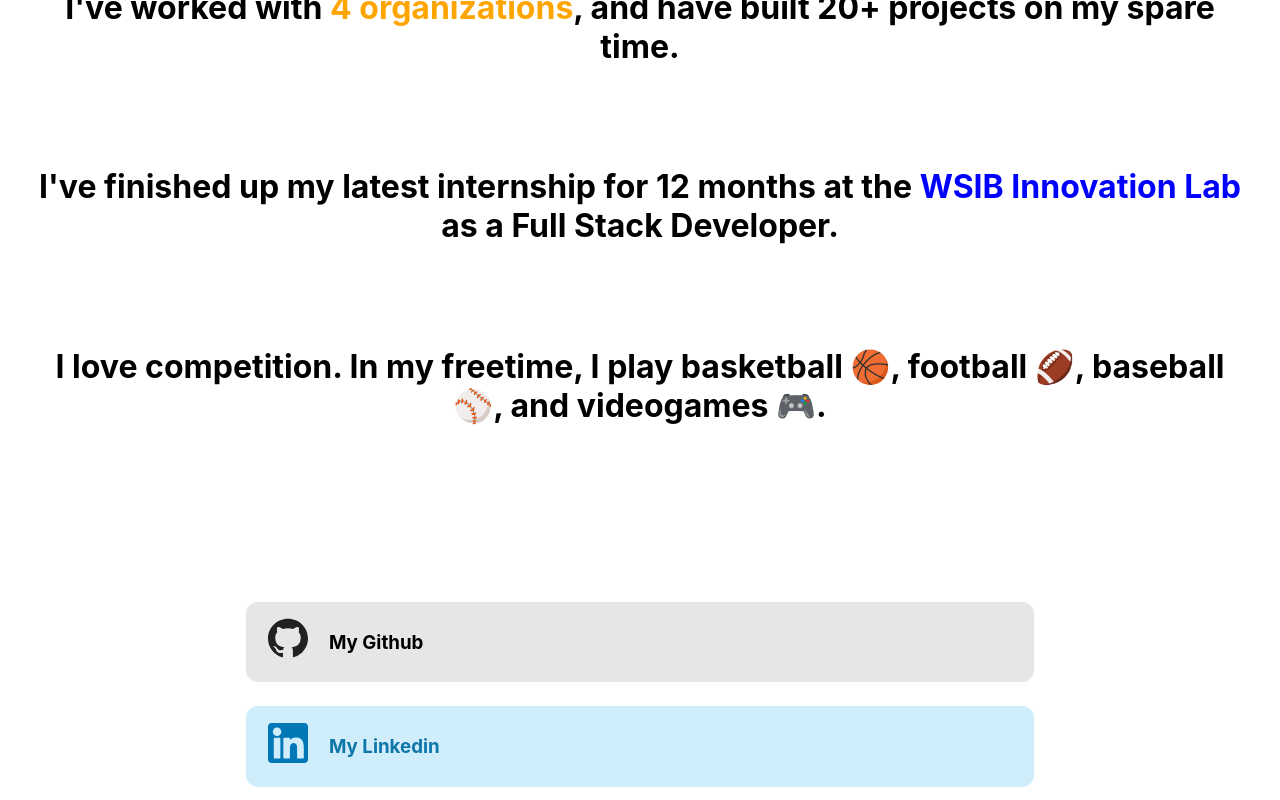
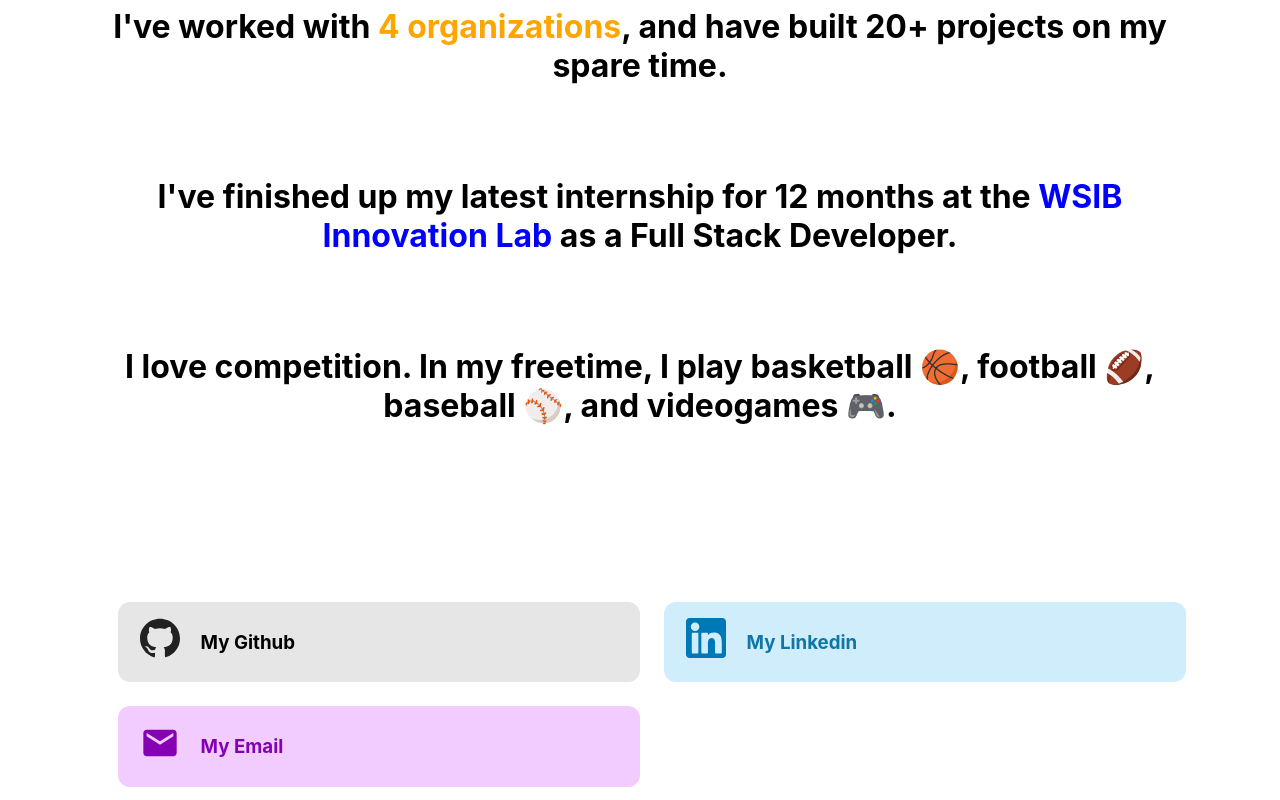
Before and after one commit to bilalmalik4321/Personal-Website-Redesign, a React (Create React App) app: page /about-me in a window 1280 px wide. Shown: the part 718-1518 px from the top of the page. Built offline with nearby package versions, Linux system fonts and the light colour scheme.

Commit message:
unclick hamburger by pressing anywhere, allow desktop view of contact links

```diff
--- a/src/App.css
+++ b/src/App.css
@@ -1,5 +1,15 @@
 .App {
   text-align: center;
+}
+
+.app-container {
+  -webkit-touch-callout: none; /* iOS Safari */
+  -webkit-user-select: none; /* Safari */
+   -khtml-user-select: none; /* Konqueror HTML */
+     -moz-user-select: none; /* Old versions of Firefox */
+      -ms-user-select: none; /* Internet Explorer/Edge */
+          user-select: none; /* Non-prefixed version, currently
+                                supported by Chrome, Edge, Opera and Firefox */
 }
 
 .App-logo {
--- a/src/App.tsx
+++ b/src/App.tsx
@@ -8,37 +8,15 @@
 
 import React from 'react';
 import './App.css';
-import { Route, Switch, BrowserRouter as Router } from "react-router-dom";
-import { NavBar } from 'components/navBar/navBar';
-import { HomePage } from 'components/pages/homePage/homePage';
 import { NavBarContext } from 'components/navBar/navBarContext';
-import { AboutPage } from 'components/pages/aboutPage/aboutPage';
-import { Footer } from 'footer';
-import { Experience } from 'components/experience/experience';
+import { Routing } from 'components/routing/routing';
 
 const App: React.FC = () => {
 
   return (
-    <Router>
-      <NavBarContext>
-        <NavBar/>
-      </NavBarContext>
-      <Switch>
-        <Route path="/about-me">
-          <AboutPage/>
-        </Route>
-        <Route path="/experience">
-          <Experience/>
-        </Route>
-        <Route exact path="/">
-          <HomePage/>
-        </Route>
-        <Route>
-          404 Not Found
-        </Route>
-      </Switch>
-      <Footer/>
-    </Router>
+    <NavBarContext>
+      <Routing/>
+    </NavBarContext>
   );
 }
 
--- a/src/components/pages/aboutPage/aboutContent.tsx
+++ b/src/components/pages/aboutPage/aboutContent.tsx
@@ -12,7 +12,7 @@ export const AboutContent: React.FC  = () => {
     const { width } = useWindowSize();
 
     return (
-        <div className={`${width>750 ? "about-content-container":"about-content-container-mobile"}`}>
+        <div className={`${width>750 ? "about-content-container-desktop":"about-content-container"}`}>
             <h1>
                 Hi, I'm Bilal. A <span className="about-position-text">Full Stack Developer</span> and student at the University of Windsor, enrolled in the Honours Computer Science program.
             </h1>
--- a/src/components/pages/aboutPage/aboutPage.tsx
+++ b/src/components/pages/aboutPage/aboutPage.tsx
@@ -5,14 +5,17 @@
 * Description: This component renders the Home page, seen when entering the app on route '/'
  */
 import 'styles/aboutPage.css';
+import { useWindowSize } from 'useWindowSize';
 import { AboutContent } from './aboutContent';
 import { AboutHeadshot } from './aboutHeader';
 import { ContactMe } from './contactMe';
 
 export const AboutPage: React.FC  = () => {
 
+    const { width }=useWindowSize();
+
     return (
-       <div className="about-container">
+       <div className={`${width > 750 ? "about-container-desktop":"about-container"}`}>
            <AboutHeadshot/>
            <AboutContent/>
            <ContactMe/>
--- a/src/components/pages/aboutPage/contactLink.tsx
+++ b/src/components/pages/aboutPage/contactLink.tsx
@@ -4,6 +4,8 @@
 * Last Modified on: May, 10th, 2021
 * Description: This component renders the Home page, seen when entering the app on route '/'
  */
+
+import { useWindowSize } from "useWindowSize";
 
 interface ContactLinkPropType {
     title:string,
@@ -14,9 +16,12 @@ interface ContactLinkPropType {
     tertiaryColor: string
 }
 
-export const ContactLink: React.FC<ContactLinkPropType>  = (props) =>  (
-    <a href={props.link} className={`contact-link ${props.secondaryColor}`}>
-        <div className="link-icon-container">{props.icon}</div>
-        <h3 style={{display:"inline-block"}} className={`link-title-container ${props.color}`}>{props.title}</h3>
-    </a>
-)
+export const ContactLink: React.FC<ContactLinkPropType>  = (props) =>  {
+    const { width } = useWindowSize();
+    return(
+        <a href={props.link} className={` ${width > 750 ? "contact-link-desktop":"contact-link"} ${props.secondaryColor}`}>
+            <div className="link-icon-container">{props.icon}</div>
+            <h3 style={{display:"inline-block"}} className={`link-title-container ${props.color}`}>{props.title}</h3>
+        </a>
+    );
+}
--- a/src/components/pages/aboutPage/contactMe.tsx
+++ b/src/components/pages/aboutPage/contactMe.tsx
@@ -8,9 +8,14 @@ import EmailIcon from '@material-ui/icons/Email';
 import { ReactComponent as Github } from "images/github.svg";
 import { ReactComponent as Linkedin } from "images/linkedin.svg";
 import 'styles/aboutPage.css';
+import { useWindowSize } from 'useWindowSize';
 import { ContactLink } from './contactLink';
+import { ContactMeDesktop } from './contactMeDesktop';
 
 export const ContactMe: React.FC  = () => {
+
+    const { width } = useWindowSize();
+    // width>750 desktop
 
     const contactLinks = [
         {
@@ -39,11 +44,19 @@ export const ContactMe: React.FC  = () => {
         }
     ];
 
+    if(width > 750){
+        return <ContactMeDesktop contactLinkObject={contactLinks}/>;
+    }else {
         return (
             <div className="contact-me-container">
                 {contactLinks.map((link)=>(
-                <div className="contact-link-container"><ContactLink title={link.title} icon={link.icon} link={link.link} color={link.color} secondaryColor={link.secondaryColor} tertiaryColor={link.tertiaryColor}/></div>)
+                     <div className="contact-link-container">
+                             <ContactLink title={link.title} icon={link.icon} link={link.link} color={link.color} secondaryColor={link.secondaryColor} tertiaryColor={link.tertiaryColor}/>
+                     </div>
+                     )
                  )}
              </div>
          );
     }
+
+}
--- /dev/null
+++ b/src/components/pages/aboutPage/contactMeDesktop.tsx
@@ -0,0 +1,46 @@
+/*
+* Author: Bilal Malik
+* Date: May, 10th, 2021
+* Last Modified on: May, 10th, 2021
+* Description: This component renders the Home page, seen when entering the app on route '/'
+ */
+
+import { ContactLink } from "./contactLink";
+import React from "react";
+
+interface ContactMeDesktopPropType {
+    contactLinkObject: {
+        title: string;
+        icon: any;
+        link: string;
+        color: string;
+        secondaryColor: string;
+        tertiaryColor: string;
+    }[]
+}
+
+export const ContactMeDesktop: React.FC<ContactMeDesktopPropType>  = ({contactLinkObject}) =>  (
+    <div className="contact-me-container contact-me-mobile-container">
+        {/* {   contactLinkObject.map((link,index)=>{
+            if(){
+
+            }
+            return (<></>);
+        })
+        } */}
+        {/* TODO: need to rewrite this to be reuseable */}
+        <div className="contact-me-desktop-row">
+            <div className="contact-link-container">
+                    <ContactLink title={contactLinkObject[0].title} icon={contactLinkObject[0].icon} link={contactLinkObject[0].link} color={contactLinkObject[0].color} secondaryColor={contactLinkObject[0].secondaryColor} tertiaryColor={contactLinkObject[0].tertiaryColor}/>
+            </div>
+            <div className="contact-link-container">
+                    <ContactLink title={contactLinkObject[1].title} icon={contactLinkObject[1].icon} link={contactLinkObject[1].link} color={contactLinkObject[1].color} secondaryColor={contactLinkObject[1].secondaryColor} tertiaryColor={contactLinkObject[1].tertiaryColor}/>
+            </div>
+        </div>
+        <div className="contact-me-desktop-row">
+            <div className="contact-link-container">
+                    <ContactLink title={contactLinkObject[2].title} icon={contactLinkObject[2].icon} link={contactLinkObject[2].link} color={contactLinkObject[2].color} secondaryColor={contactLinkObject[2].secondaryColor} tertiaryColor={contactLinkObject[2].tertiaryColor}/>
+            </div>
+        </div>
+ </div>
+)
--- /dev/null
+++ b/src/components/routing/routing.tsx
@@ -0,0 +1,46 @@
+/*
+* Author: Bilal Malik
+* Date: May, 10th, 2021
+* Last Modified on: May, 10th, 2021
+* Description: The is the very top component of the application, with all other components being descendants
+* of this, the App.tsx file acts as the brian, by controlling routing throughout the app
+ */
+
+import React from 'react';
+import { Route, Switch, BrowserRouter as Router } from "react-router-dom";
+import { NavBar } from 'components/navBar/navBar';
+import { HomePage } from 'components/pages/homePage/homePage';
+import { AboutPage } from 'components/pages/aboutPage/aboutPage';
+import { Footer } from 'footer';
+import { Experience } from 'components/experience/experience';
+import { useNavBarContext } from 'components/navBar/navBarContext';
+
+export const Routing: React.FC = () => {
+
+const {hamburgerOpen, setHamburgerOpen} = useNavBarContext();
+
+  return (
+      <div className="app-container" onClick={()=>{
+          if(hamburgerOpen)setHamburgerOpen(false);
+          }}>
+        <Router>
+            <NavBar/>
+          <Switch>
+            <Route path="/about-me">
+              <AboutPage/>
+            </Route>
+            <Route path="/experience">
+              <Experience/>
+            </Route>
+            <Route exact path="/">
+              <HomePage/>
+            </Route>
+            <Route>
+              404 Not Found
+            </Route>
+          </Switch>
+          <Footer/>
+        </Router>
+      </div>
+  );
+}
--- a/src/styles/aboutPage.css
+++ b/src/styles/aboutPage.css
@@ -3,6 +3,13 @@
 
     padding-left: 2.25vw;
     padding-right: 2.25vw;
+}
+
+.about-container-desktop {
+    padding-top: 18vh;
+
+    padding-left: 8.25vw;
+    padding-right: 8.25vw;
 }
 
 .headshot-container {
@@ -17,19 +24,20 @@
 
 .about-content-container {
     text-align: center;
-    height: 1200px;
     height: 100vh;
     display: flex;
     flex-direction: column;
     justify-content: space-between;
-    padding-top: 32px;
     padding-top: 6vh;
 }
 
-.about-content-container-mobile {
-    padding-left: 7.5vw;
-    padding-right: 7.5vw;
+.about-content-container-desktop {
     text-align: center;
+    height: 100vh;
+    display: flex;
+    flex-direction: column;
+    justify-content: space-between;
+    padding-top: 6vh;
 }
 
 .about-position-text {
@@ -44,6 +52,12 @@
     padding-top: 18vh;
 }
 
+.contact-me-desktop-row {
+    display: flex;
+    flex-direction: row;
+    justify-content: space-between;
+}
+
 .contact-link-container {
     display: flex;
     padding: 12px;
@@ -53,7 +67,6 @@
     /* display: block; */
     margin-left: auto;
     margin-right: auto;
-    background-color: orange;
     /* seperate for mobile and desktop */
     width: 60vw;
     border-radius: 12px;
@@ -61,6 +74,20 @@
     padding-bottom: 10px;
     padding-left: 10px;
     padding-right: 10px;
+    color: #000;
+}
+
+.contact-link-desktop {
+    /* display: block; */
+    margin-left: auto;
+    margin-right: auto;
+    /* seperate for mobile and desktop */
+    width: 40vw;
+    border-radius: 12px;
+    padding-top: 10px;
+    padding-bottom: 10px;
+    padding-left: 10px;
+    padding-right: 0px;
     color: #000;
 }
 
--- a/src/styles/navBarMobile.css
+++ b/src/styles/navBarMobile.css
@@ -1,12 +1,11 @@
 
-.hamburger-padding {
+.hamburger-icon-padding {
     padding-top: 2.65vh;
     padding-right: 6vw;
 }
 
-.close-padding {
-    padding-top: 2.5vh;
-    padding-right: 6vw;
+.hamburger-icon {
+    cursor: pointer;
 }
 
 .modal-component-class {
@@ -22,19 +21,20 @@
 .modal-container {
     border-radius: 8px;
     /* margin-top: 120px; */
-    margin-right: 6vw;
+    margin-right: 8vw;
     margin-top: 40px;
-    margin-left: 500px;
+    /* margin-left: 500px; */
 
-    padding-top: 12px;
-    padding-bottom: 12px;
-    padding-right: 16px;
-    padding-left: 16px;
+    padding-top: 10px;
+    padding-bottom: 10px;
+    padding-right: 20px;
+    padding-left: 20px;
     background-color: #e6e6e6;
     height: 40vh;
     display: flex;
     flex-direction: column;
     justify-content: space-between;
+    text-align: center;
 }
 
 .mobile-nav-link-container {
```
Also changed, not shown: src/components/navBar/navBarMobile/navBarMobile.tsx (+8 -4 lines), src/components/navBar/navBarMobile/navBarModal.tsx (+5 -10 lines). Lines whose indentation alone changed are shown as unchanged.
